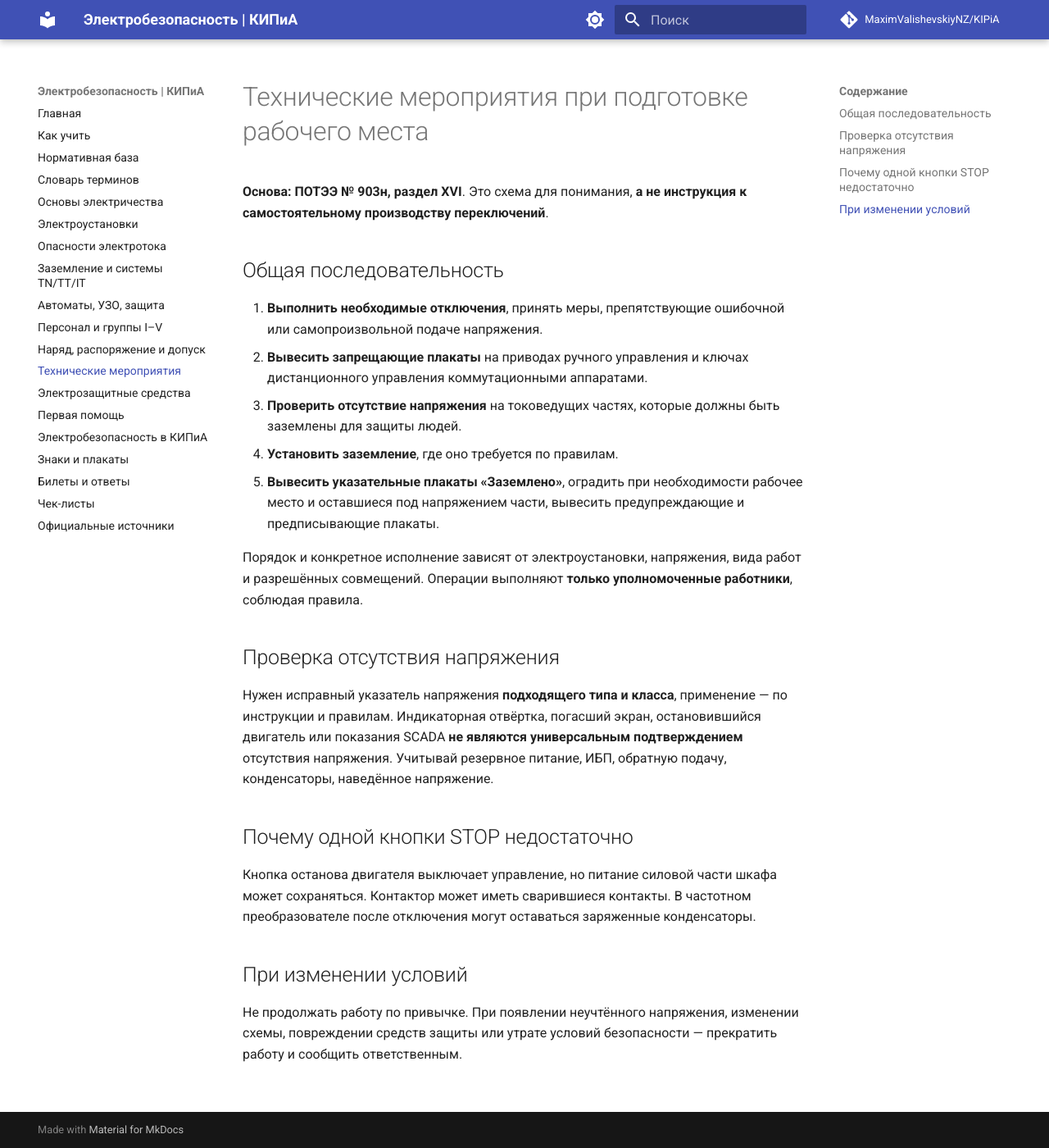
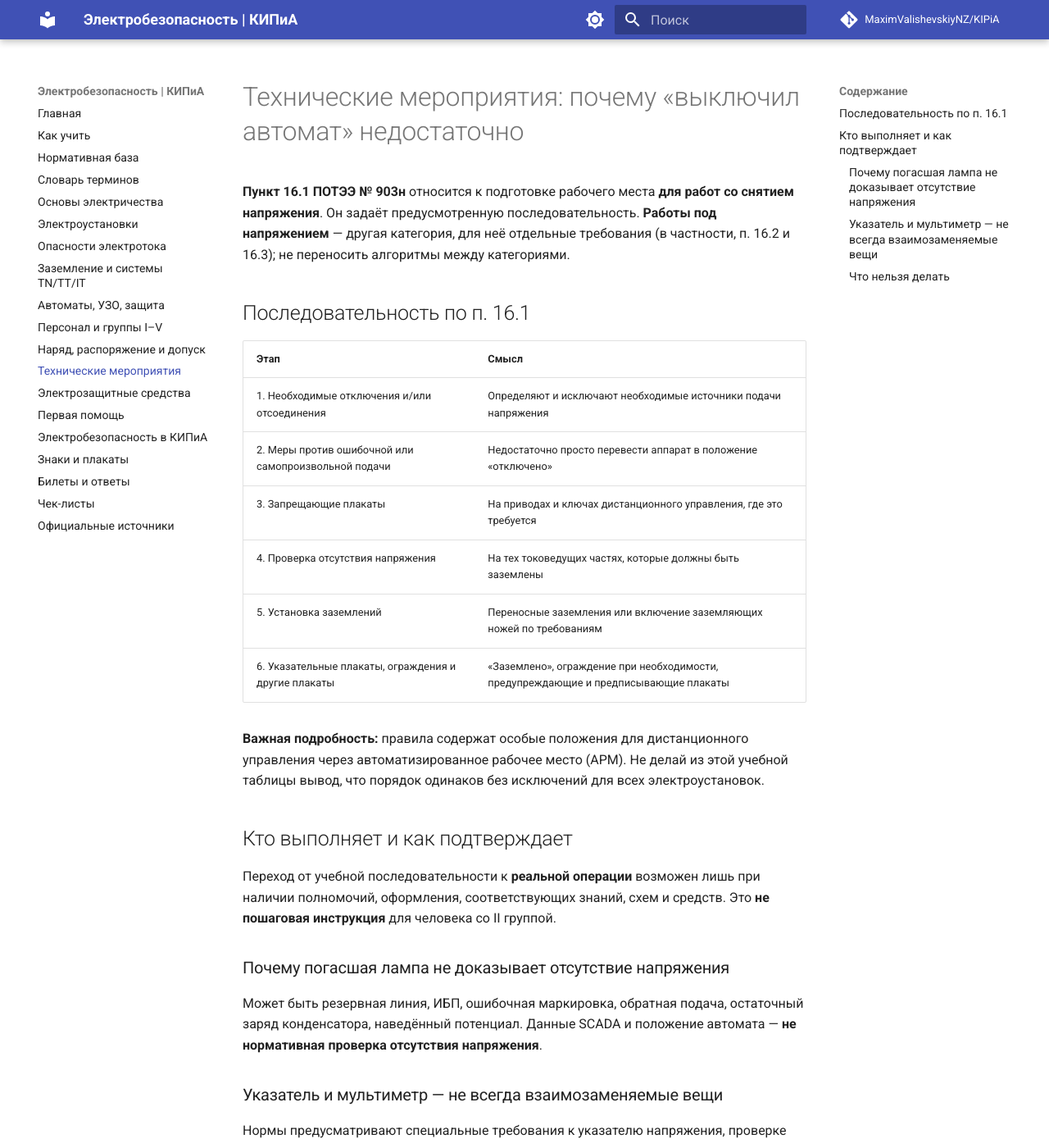
Before and after one commit to MaximValishevskiyNZ/KIPiA, an MkDocs documentation site: the page built from docs/10-technical-actions.md, in a window 1280 px wide and 1400 px high. Shown: the whole window at 82% size. Built offline with MkDocs 1.6.1 and Material for MkDocs 9.7.7, drawn with Linux system fonts in a browser that asks for light colours; comment, search, counter and statistics services are not loaded; some of the changed text lies outside the part shown.

Commit message:
docs: аудит безопасности, юридического статуса и процедур

```diff
--- a/docs/10-technical-actions.md
+++ b/docs/10-technical-actions.md
@@ -1,25 +1,37 @@
-# Технические мероприятия при подготовке рабочего места
+# Технические мероприятия: почему «выключил автомат» недостаточно
 
-**Основа: ПОТЭЭ № 903н, раздел XVI**. Это схема для понимания, **а не инструкция к самостоятельному производству переключений**.
+**Пункт 16.1 ПОТЭЭ № 903н** относится к подготовке рабочего места **для работ со снятием напряжения**. Он задаёт предусмотренную последовательность. **Работы под напряжением** — другая категория, для неё отдельные требования (в частности, п. 16.2 и 16.3); не переносить алгоритмы между категориями.
 
-## Общая последовательность
+## Последовательность по п. 16.1
 
-1. **Выполнить необходимые отключения**, принять меры, препятствующие ошибочной или самопроизвольной подаче напряжения.
-2. **Вывесить запрещающие плакаты** на приводах ручного управления и ключах дистанционного управления коммутационными аппаратами.
-3. **Проверить отсутствие напряжения** на токоведущих частях, которые должны быть заземлены для защиты людей.
-4. **Установить заземление**, где оно требуется по правилам.
-5. **Вывесить указательные плакаты «Заземлено»**, оградить при необходимости рабочее место и оставшиеся под напряжением части, вывесить предупреждающие и предписывающие плакаты.
+| Этап | Смысл |
+| --- | --- |
+| 1. Необходимые отключения и/или отсоединения | Определяют и исключают необходимые источники подачи напряжения |
+| 2. Меры против ошибочной или самопроизвольной подачи | Недостаточно просто перевести аппарат в положение «отключено» |
+| 3. Запрещающие плакаты | На приводах и ключах дистанционного управления, где это требуется |
+| 4. Проверка отсутствия напряжения | На тех токоведущих частях, которые должны быть заземлены |
+| 5. Установка заземлений | Переносные заземления или включение заземляющих ножей по требованиям |
+| 6. Указательные плакаты, ограждения и другие плакаты | «Заземлено», ограждение при необходимости, предупреждающие и предписывающие плакаты |
 
-Порядок и конкретное исполнение зависят от электроустановки, напряжения, вида работ и разрешённых совмещений. Операции выполняют **только уполномоченные работники**, соблюдая правила.
+**Важная подробность:** правила содержат особые положения для дистанционного управления через автоматизированное рабочее место (АРМ). Не делай из этой учебной таблицы вывод, что порядок одинаков без исключений для всех электроустановок.
 
-## Проверка отсутствия напряжения
+## Кто выполняет и как подтверждает
 
-Нужен исправный указатель напряжения **подходящего типа и класса**, применение — по инструкции и правилам. Индикаторная отвёртка, погасший экран, остановившийся двигатель или показания SCADA **не являются универсальным подтверждением** отсутствия напряжения. Учитывай резервное питание, ИБП, обратную подачу, конденсаторы, наведённое напряжение.
+Переход от учебной последовательности к **реальной операции** возможен лишь при наличии полномочий, оформления, соответствующих знаний, схем и средств. Это **не пошаговая инструкция** для человека со II группой.
 
-## Почему одной кнопки STOP недостаточно
+### Почему погасшая лампа не доказывает отсутствие напряжения
 
-Кнопка останова двигателя выключает управление, но питание силовой части шкафа может сохраняться. Контактор может иметь сварившиеся контакты. В частотном преобразователе после отключения могут оставаться заряженные конденсаторы.
+Может быть резервная линия, ИБП, ошибочная маркировка, обратная подача, остаточный заряд конденсатора, наведённый потенциал. Данные SCADA и положение автомата — **не нормативная проверка отсутствия напряжения**.
 
-## При изменении условий
+### Указатель и мультиметр — не всегда взаимозаменяемые вещи
 
-Не продолжать работу по привычке. При появлении неучтённого напряжения, изменении схемы, повреждении средств защиты или утрате условий безопасности — прекратить работу и сообщить ответственным.
+Нормы предусматривают специальные требования к указателю напряжения, проверке его исправности и выполнению операции в зависимости от напряжения и исполнения. **ПОТЭЭ, раздел XIX**. Не придумывай «универсальную проверку» по одному измерению 0 В.
+
+### Что нельзя делать
+
+- Самостоятельно подавать напряжение после окончания работы без предусмотренных полномочий и процедуры.
+- Перемещать заземления, ограждения или плакаты по собственному решению.
+- Работать за пределами подготовленного рабочего места.
+- Начинать наладку при неучтённых источниках энергии.
+
+**Нормативные ориентиры:** ПОТЭЭ **XVI–XXIII**, п. **16.1–16.3**. [Открыть текст и структуру](17-sources.md); [ситуации](18-scenarios.md).
```
